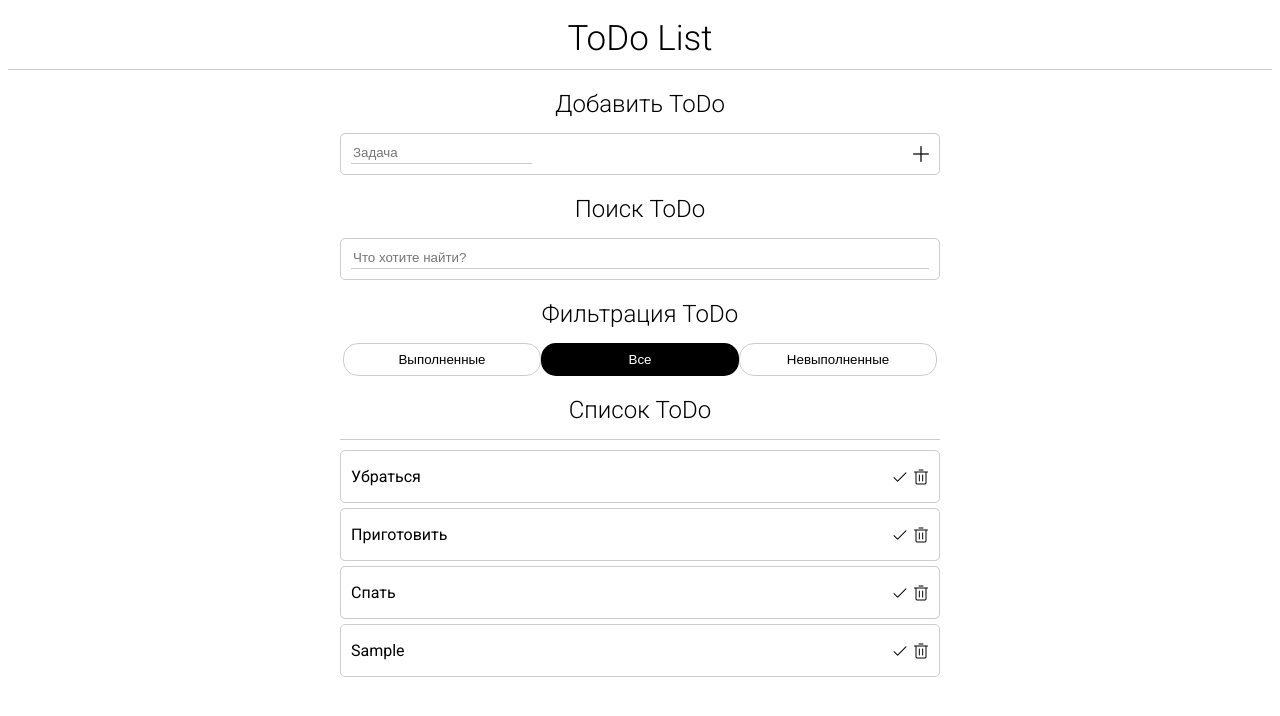
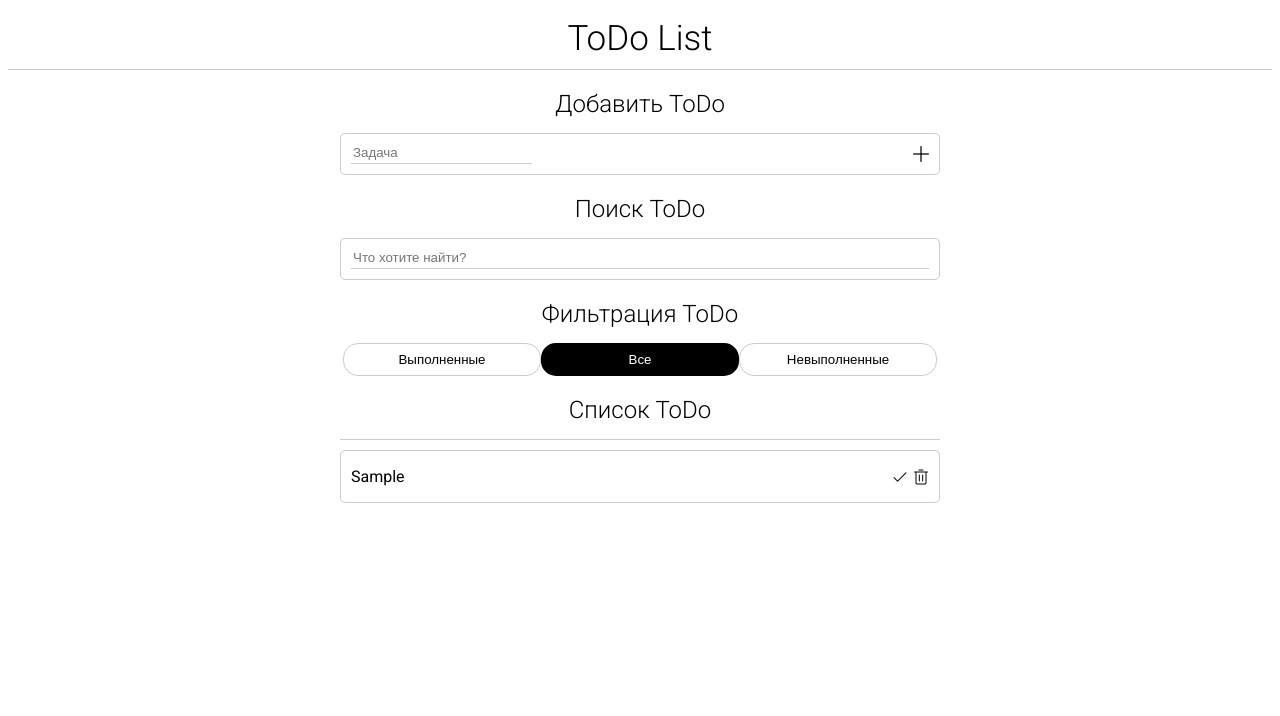
Before and after one commit to qann1st/react-todo, a React (Create React App) app: page / in a window 1280 px wide. Both pictures are taken after typing "Sample" into the empty fields and a click on the button 921 px from the left and 154 px from the top of the page. Shown: the top 716 px of the page. Built offline with nearby package versions, Linux system fonts and the light colour scheme.

Commit message:
feat: add drag&drop on todos

```diff
--- a/package.json
+++ b/package.json
@@ -11,6 +11,7 @@
     "react": "^18.2.0",
     "react-dom": "^18.2.0",
     "react-scripts": "5.0.1",
+    "react-uuid": "^2.0.0",
     "sass": "^1.57.1",
     "scss": "^0.2.4",
     "web-vitals": "^2.1.4"
--- a/src/components/TodoList/TodoListItem.jsx
+++ b/src/components/TodoList/TodoListItem.jsx
@@ -1,18 +1,40 @@
 import React from 'react';
 
-function TodoListItem({ name, isChecked, id, onCheck, onDelete }) {
+function TodoListItem({ todo, onCheck, onDelete, onDragStart, onDrop }) {
+  const [isTop, setIsTop] = React.useState(0);
+
   return (
-    <li className="todo-list_list_element">
-      <p className={isChecked ? 'checked' : ''}>{name}</p>
+    <li
+      className="todo-list_list_element"
+      draggable="true"
+      onDragOver={(e) => {
+        e.preventDefault();
+        const { top, bottom } = e.target.getBoundingClientRect();
+        setIsTop(e.clientY > (top + bottom) / 2 ? 1 : 0);
+        e.target.style = !isTop ? 'border-top: 1px solid red' : 'border-bottom: 1px solid red';
+      }}
+      onDragLeave={(e) => {
+        e.target.style = undefined;
+      }}
+      onDragStart={(e) => onDragStart(todo)}
+      onDrop={(e) => {
+        e.target.style = undefined;
+        onDrop(isTop, todo);
+      }}>
+      <p className={todo.isChecked ? 'checked' : ''}>{todo.name}</p>
       <div className="todo-list_list_element-nav">
         <button
           className={
-            isChecked ? 'todo-list_list_element-not-completed' : 'todo-list_list_element-completed'
+            todo.isChecked
+              ? 'todo-list_list_element-not-completed'
+              : 'todo-list_list_element-completed'
           }
-          value={isChecked}
+          value={todo.isChecked}
           type="checkbox"
-          onClick={() => onCheck(id)}></button>
-        <button className="todo-list_list_element-remove" onClick={() => onDelete(id)}></button>
+          onClick={() => onCheck(todo.id)}></button>
+        <button
+          className="todo-list_list_element-remove"
+          onClick={() => onDelete(todo.id)}></button>
       </div>
     </li>
   );
--- a/src/components/TodoList/index.jsx
+++ b/src/components/TodoList/index.jsx
@@ -1,26 +1,20 @@
 import React from 'react';
+import uuid from 'react-uuid';
 import AddTodo from './AddTodo';
 import SearchTodo from './SearchTodo';
 import TodoFilter from './TodoFilter';
 import TodoListItem from './TodoListItem';
 
 function TodoList() {
-  const [todos, setTodos] = React.useState([
-    { name: 'Убраться', isChecked: false },
-    { name: 'Приготовить', isChecked: false },
-    { name: 'Спать', isChecked: false },
-  ]);
-
+  const [todos, setTodos] = React.useState([]);
   const [filter, setFilter] = React.useState('all');
-
   const [valueInput, setValueInput] = React.useState('');
-
-  console.log(valueInput);
+  const [currentTodo, setCurrentTodo] = React.useState(null);
 
   function handleCheck(id) {
     setTodos(
-      todos.map((todo, index) => {
-        if (index === id) {
+      todos.map((todo) => {
+        if (id === todo.id) {
           return { ...todo, isChecked: !todo.isChecked };
         }
         return todo;
@@ -29,11 +23,11 @@ function TodoList() {
   }
 
   function handleDelete(id) {
-    setTodos(todos.filter((_, index) => index !== id));
+    setTodos(todos.filter((todo) => todo.id !== id));
   }
 
   function handleAddTodo(name) {
-    setTodos([...todos, { name, isChecked: false }]);
+    setTodos([...todos, { name, id: uuid(), isChecked: false }]);
   }
 
   function getFilteredTodos() {
@@ -56,6 +50,25 @@ function TodoList() {
     }
   }
 
+  function handleDragStart(todo) {
+    setCurrentTodo(todo);
+  }
+
+  function handleDrop(isTop, todo) {
+    const newTodos = todos.filter((e) => e.id !== currentTodo.id);
+    newTodos.some((e, index) => {
+      if (e.id === todo.id) {
+        setTodos([
+          ...newTodos.slice(0, index + isTop),
+          currentTodo,
+          ...newTodos.slice(index + isTop, newTodos.length),
+        ]);
+        return true;
+      }
+      return false;
+    });
+  }
+
   return (
     <>
       <AddTodo addTodo={handleAddTodo} />
@@ -66,25 +79,33 @@ function TodoList() {
           <h2 className="todo-list__title">Список ToDo</h2>
         </div>
         <ul className="todo-list_list">
-          {valueInput === ''
-            ? getFilteredTodos().map((todo, index) => (
+          {todos.length !== 0 ? (
+            valueInput === '' ? (
+              getFilteredTodos().map((todo) => (
                 <TodoListItem
-                  key={index}
-                  {...todo}
-                  id={index}
+                  key={todo.id}
+                  todo={todo}
                   onCheck={handleCheck}
                   onDelete={handleDelete}
+                  onDragStart={handleDragStart}
+                  onDrop={handleDrop}
                 />
               ))
-            : getSearchTodos().map((todo, index) => (
+            ) : (
+              getSearchTodos().map((todo) => (
                 <TodoListItem
-                  key={index}
-                  {...todo}
-                  id={index}
+                  key={todo.id}
+                  todo={todo}
                   onCheck={handleCheck}
                   onDelete={handleDelete}
+                  onDragStart={handleDragStart}
+                  onDrop={handleDrop}
                 />
-              ))}
+              ))
+            )
+          ) : (
+            <p>Пока задач нет</p>
+          )}
         </ul>
       </div>
     </>
```
Also changed, not shown: 1 other file (tests, documents, lock files or other folders).
